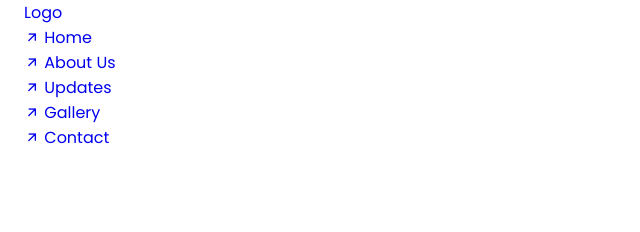
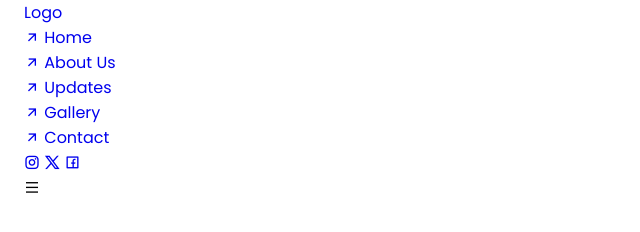
Before and after one commit to elevate-global-inc/elevate, a plain HTML site: page index.html in a window 1280 px wide. Shown: the full height of the page, 0-640 px from the left. Drawn offline with nearby package versions, Linux system fonts and the light colour scheme.

Commit message:
finished sections for nav menu

```diff
--- a/index.html
+++ b/index.html
@@ -55,6 +55,26 @@
                     </li>
                 </ul>
             </div>
+
+            <div class="nav_close" id="nav-close">
+
+            </div>
+
+            <div class="nav_social">
+                <a href="#" class="nav_social-link" target="_blank">
+                    <i class="ri-instagram-line"></i>
+                </a>
+                <a href="#" class="nav_social-link" target="_blank">
+                    <i class="ri-twitter-x-line"></i>
+                </a>
+                <a href="#" class="nav_social-link" target="_blank">
+                    <i class="ri-facebook-box-line"></i>
+                </a>
+            </div>
+
+            <div class="nav_toggle" id="nav-toggle">
+                <i class="ri-menu-line"></i>
+            </div>
         </nav>
     </header>
 
```
